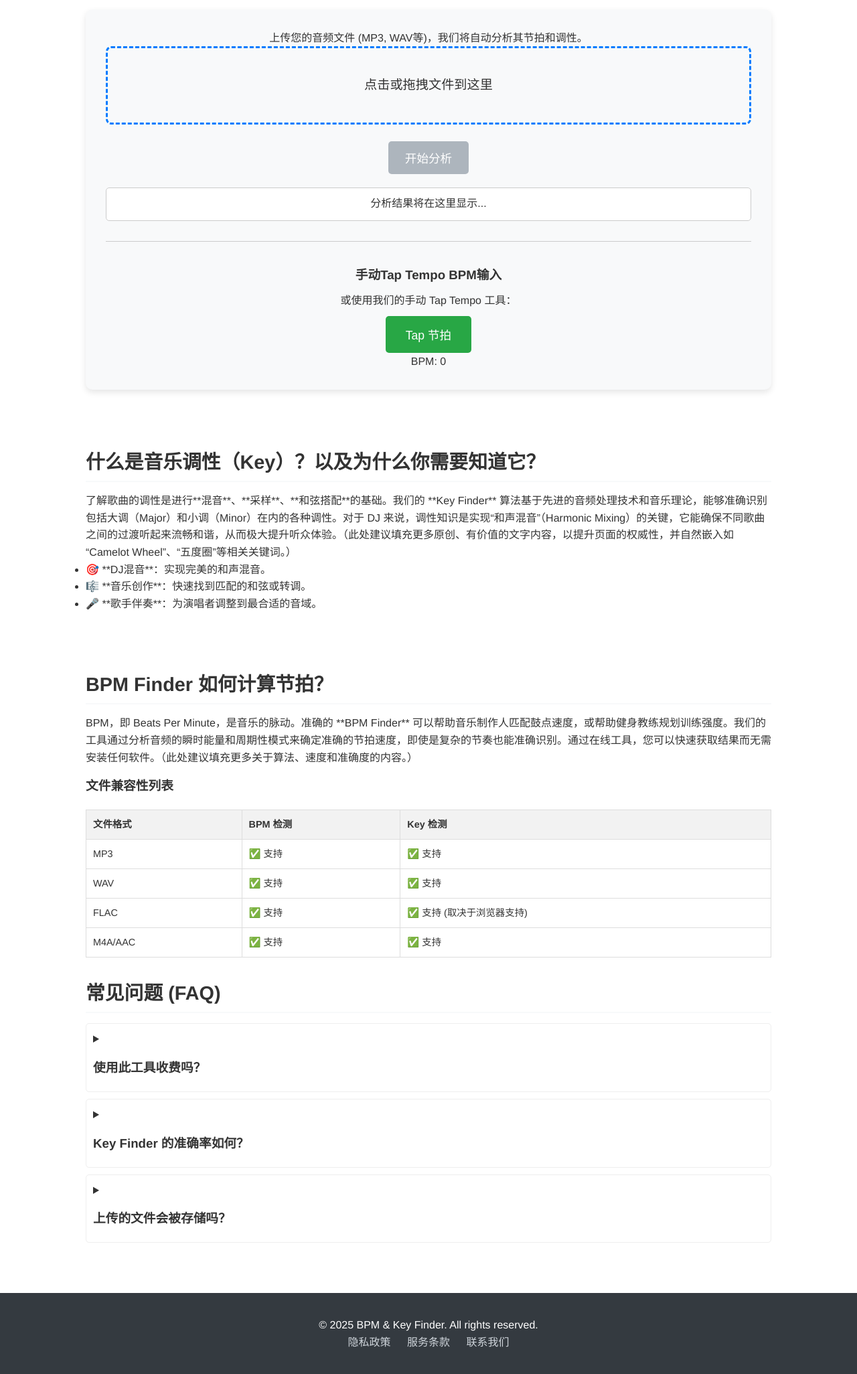
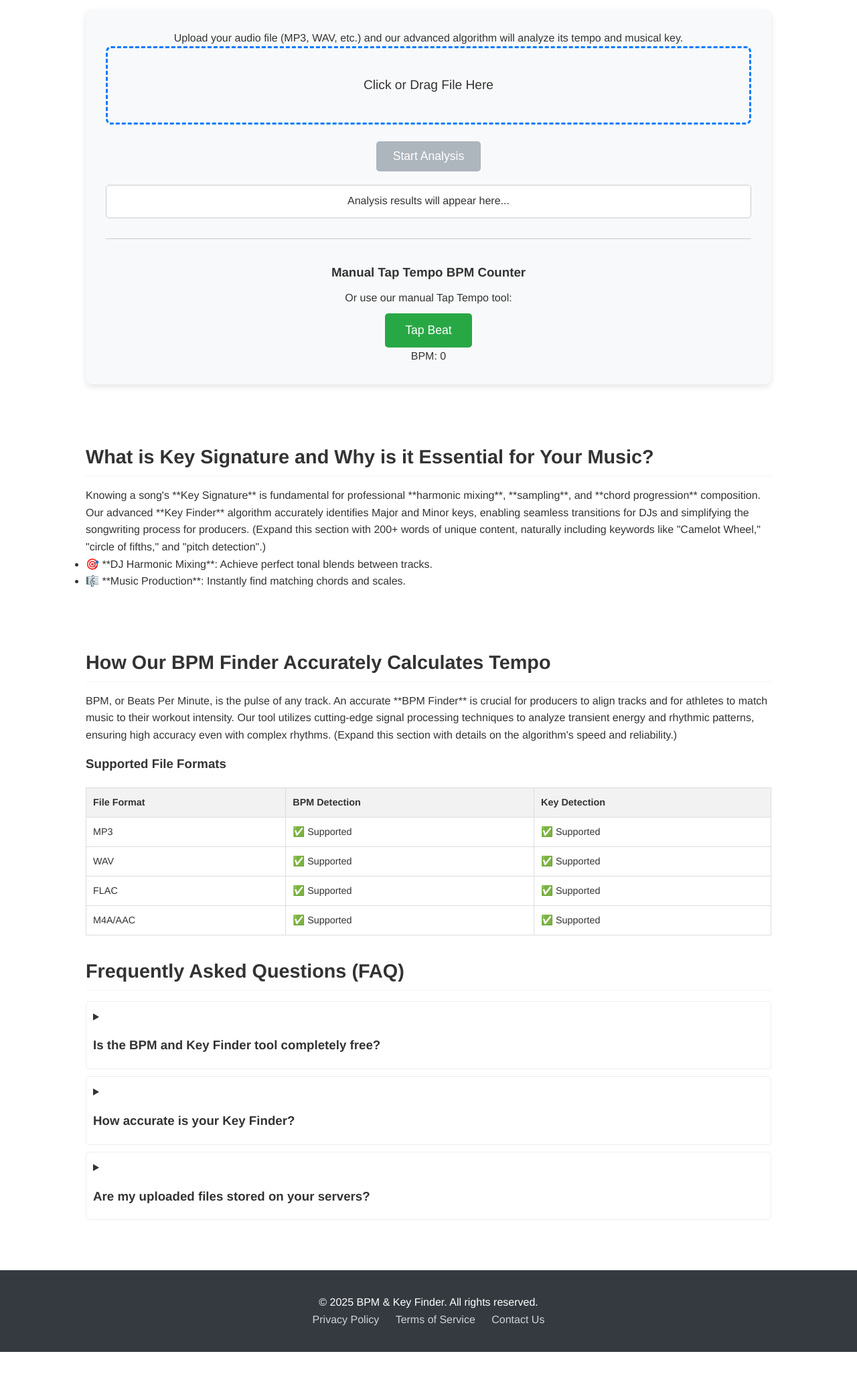
Before and after one commit to li8535725-sys/bpmandkeyfinder, a plain HTML site: page index.html in a window 1280 px wide. Shown: the part 196-2248 px from the top of the page at 67% size. After the commit the page ends 2215 px from the top, so only its background shows below. Drawn offline with Linux system fonts and the light colour scheme.

Commit message:
Add files via upload

```diff
--- a/index.html
+++ b/index.html
@@ -1,24 +1,25 @@
 <!DOCTYPE html>
-<html lang="zh-CN">
+<html lang="en">
 <head>
     <meta charset="UTF-8">
     <meta name="viewport" content="width=device-width, initial-scale=1.0">
 
-    <!-- 1. SEO 核心元素: TITLE TAG -->
-    <title>免费在线BPM和Key Finder工具 - 音乐节拍与和弦分析</title>
+    <!-- 1. SEO Core Element: TITLE TAG (Optimized for English Keywords) -->
+    <!-- Keywords: Free BPM Finder, Online Key Detector, Music Analysis Tool -->
+    <title>Free Online BPM & Key Finder Tool - Detect Music Tempo and Key Signature</title>
 
-    <!-- 2. SEO 核心元素: META DESCRIPTION -->
-    <meta name="description" content="使用我们免费、快速的在线工具准确检测任何歌曲的BPM（节拍）和音乐调性（Key）。DJ、音乐制作人、乐手必备的音乐分析神器。">
+    <!-- 2. SEO Core Element: META DESCRIPTION (Clear CTA and Keywords) -->
+    <meta name="description" content="Use our fast, accurate, and free online tool to instantly detect the BPM (Beats Per Minute) and Key Signature of any song. Essential for DJs, Producers, and Musicians.">
 
-    <!-- 3. Favicon (请替换成你的实际路径) -->
+    <!-- 3. Favicon (Placeholder) -->
     <link rel="icon" href="favicon.ico" type="image/x-icon">
 
-    <!-- 4. 样式：内联 CSS (Internal CSS) - 方便演示，生产环境推荐外部文件 -->
+    <!-- 4. Internal CSS (for quick demonstration) -->
     <style>
         /* 1. CSS Reset & Variables for Consistency and Performance */
         :root {
-            --primary-color: #007bff; /* 主题蓝色，用于按钮和链接 */
-            --secondary-color: #f8f9fa; /* 背景浅灰色 */
+            --primary-color: #007bff; /* Theme Blue */
+            --secondary-color: #f8f9fa; /* Light Gray Background */
             --text-color: #333;
             --font-family: 'Helvetica Neue', Arial, sans-serif;
             --max-width: 1200px;
@@ -34,18 +35,16 @@
             font-family: var(--font-family);
             line-height: 1.6;
             color: var(--text-color);
-            background-color: #fff; /* 默认白色背景 */
+            background-color: #fff;
         }
 
         /* 2. Layout Structure (Mobile-First) */
         .container {
-            /* 移动端全宽 */
             width: 90%;
             margin: 0 auto;
             padding: 15px 0;
         }
 
-        /* 媒体查询：大屏幕优化 */
         @media (min-width: 768px) {
             .container {
                 width: 80%;
@@ -76,7 +75,7 @@
         nav ul {
             list-style: none;
             display: flex;
-            gap: 15px; /* 使用 gap 代替 margin，现代且简洁 */
+            gap: 15px;
         }
 
         nav a {
@@ -134,7 +133,6 @@
         }
 
         #audio-file {
-            /* 隐藏原生文件输入框，只显示自定义 label */
             display: none;
         }
 
@@ -185,7 +183,7 @@
 
         @media (min-width: 600px) {
             .cta-button {
-                width: auto; /* 在桌面端按钮可以不占满宽度 */
+                width: auto;
             }
         }
 
@@ -195,7 +193,7 @@
             padding-top: 15px;
         }
 
-        /* 7. Table Styling (For Compatibility List) */
+        /* 7. Table Styling */
         table {
             width: 100%;
             border-collapse: collapse;
@@ -263,139 +261,127 @@
     </style>
 </head>
 <body>
-    <!-- HEADER：网站的导航和品牌信息 -->
+    <!-- HEADER: Navigation and Branding -->
     <header>
         <div class="container">
-            <!-- LOGO/品牌名称：应使用图片或带有ALT属性的文本 -->
-            <a href="/" class="logo" title="BPM & Key Finder 首页">
+            <a href="/" class="logo" title="BPM & Key Finder Home">
                 <span aria-hidden="true">🎵</span> BPM & Key Finder
             </a>
 
-            <!-- NAV：主导航菜单，使用语义化 <nav> 标签 -->
-            <nav aria-label="主导航">
+            <nav aria-label="Main Navigation">
                 <ul>
-                    <li><a href="/bpm-finder" title="BPM 测速工具">BPM Finder</a></li>
-                    <li><a href="/key-finder" title="音乐调性检测">Key Finder</a></li>
-                    <li><a href="/faq">常见问题</a></li>
+                    <li><a href="/bpm-finder" title="BPM Detection Tool">BPM Finder</a></li>
+                    <li><a href="/key-finder" title="Musical Key Detection">Key Finder</a></li>
+                    <li><a href="/faq">FAQ</a></li>
                 </ul>
             </nav>
         </div>
     </header>
 
-    <!-- MAIN：页面的核心内容和价值所在。一个页面只应有一个 <main> 标签。 -->
+    <!-- MAIN: Core Content -->
     <main id="main-content">
         <div class="container">
 
-            <!-- H1：页面的主要标题，必须包含最重要的关键词 -->
-            <h1 class="page-title">在线BPM和Key Finder工具</h1>
+            <!-- H1: Primary Heading with Main Keywords -->
+            <h1 class="page-title">Online BPM and Key Finder Tool</h1>
 
-            <!-- SECTION：工具的核心功能区（这是用户最需要的部分，应放在最显眼的位置） -->
+            <!-- SECTION: Core Tool Interface -->
             <section class="tool-interface" aria-labelledby="tool-heading">
-                <!-- 隐藏的 H2 确保 SEO 和可访问性，但视觉上不需要重复 H1 -->
-                <h2 id="tool-heading" class="visually-hidden">音乐分析工具</h2>
+                <h2 id="tool-heading" class="visually-hidden">Music Analysis Tool</h2>
 
-                <!-- 工具卡片：实际的互动区域 -->
                 <div class="tool-card">
-                    <!-- 描述：清晰说明工具用途 -->
-                    <p class="tool-description">上传您的音频文件 (MP3, WAV等)，我们将自动分析其节拍和调性。</p>
+                    <p class="tool-description">Upload your audio file (MP3, WAV, etc.) and our advanced algorithm will analyze its tempo and musical key.</p>
 
-                    <!-- 文件上传区域：使用表单和语义化的输入元素 -->
-                    <form id="file-upload-form" aria-label="上传音乐文件进行分析">
+                    <form id="file-upload-form" aria-label="Upload music file for analysis">
                         <label for="audio-file" class="file-label">
-                            点击或拖拽文件到这里
+                            Click or Drag File Here
                         </label>
-                        <!-- input type="file" 必须存在，但可以被 CSS 隐藏 -->
                         <input type="file" id="audio-file" accept="audio/*" required>
-                        <button type="submit" id="analyze-button" class="cta-button" disabled>开始分析</button>
+                        <button type="submit" id="analyze-button" class="cta-button" disabled>Start Analysis</button>
                     </form>
 
-                    <!-- 结果展示区 -->
+                    <!-- Results Display Area -->
                     <div id="results-area" class="results-area" aria-live="polite">
-                        <!-- aria-live="polite" 确保结果更新时屏幕阅读器会朗读 -->
-                        <p class="result-placeholder">分析结果将在这里显示...</p>
+                        <p class="result-placeholder">Analysis results will appear here...</p>
                     </div>
                 </div>
 
-                <!-- 手动BPM输入（次要功能，提升关键词覆盖） -->
+                <!-- Manual BPM Input (Tap Tempo) -->
                 <div class="manual-bpm-section">
-                    <h3>手动Tap Tempo BPM输入</h3>
-                    <p>或使用我们的手动 Tap Tempo 工具：</p>
-                    <button id="tap-tempo-button" aria-label="点击测量节拍">Tap 节拍</button>
+                    <h3>Manual Tap Tempo BPM Counter</h3>
+                    <p>Or use our manual Tap Tempo tool:</p>
+                    <button id="tap-tempo-button" aria-label="Tap to measure tempo">Tap Beat</button>
                     <div id="tapped-bpm-result">BPM: 0</div>
                 </div>
             </section>
 
-            <!-- SECTION：SEO 内容支持区 1 - 调性分析的重要性 -->
+            <!-- SECTION: SEO Content 1 - Key Analysis Importance -->
             <section class="seo-content key-analysis" aria-labelledby="key-analysis-heading">
-                <h2 id="key-analysis-heading">什么是音乐调性（Key）？以及为什么你需要知道它？</h2>
-                <p>了解歌曲的调性是进行**混音**、**采样**、**和弦搭配**的基础。我们的 **Key Finder** 算法基于先进的音频处理技术和音乐理论，能够准确识别包括大调（Major）和小调（Minor）在内的各种调性。对于 DJ 来说，调性知识是实现“和声混音”（Harmonic Mixing）的关键，它能确保不同歌曲之间的过渡听起来流畅和谐，从而极大提升听众体验。（此处建议填充更多原创、有价值的文字内容，以提升页面的权威性，并自然嵌入如“Camelot Wheel”、“五度圈”等相关关键词。）</p>
-                <!-- 使用列表提升信息结构 -->
+                <h2 id="key-analysis-heading">What is Key Signature and Why is it Essential for Your Music?</h2>
+                <p>Knowing a song's **Key Signature** is fundamental for professional **harmonic mixing**, **sampling**, and **chord progression** composition. Our advanced **Key Finder** algorithm accurately identifies Major and Minor keys, enabling seamless transitions for DJs and simplifying the songwriting process for producers. (Expand this section with 200+ words of unique content, naturally including keywords like "Camelot Wheel," "circle of fifths," and "pitch detection".)</p>
                 <ul>
-                    <li>🎯 **DJ混音**：实现完美的和声混音。</li>
-                    <li>🎼 **音乐创作**：快速找到匹配的和弦或转调。</li>
-                    <li>🎤 **歌手伴奏**：为演唱者调整到最合适的音域。</li>
+                    <li>🎯 **DJ Harmonic Mixing**: Achieve perfect tonal blends between tracks.</li>
+                    <li>🎼 **Music Production**: Instantly find matching chords and scales.</li>
                 </ul>
             </section>
 
-            <!-- SECTION：SEO 内容支持区 2 - BPM 分析的重要性 -->
+            <!-- SECTION: SEO Content 2 - BPM Analysis Importance -->
             <section class="seo-content bpm-analysis" aria-labelledby="bpm-analysis-heading">
-                <h2 id="bpm-analysis-heading">BPM Finder 如何计算节拍？</h2>
-                <p>BPM，即 Beats Per Minute，是音乐的脉动。准确的 **BPM Finder** 可以帮助音乐制作人匹配鼓点速度，或帮助健身教练规划训练强度。我们的工具通过分析音频的瞬时能量和周期性模式来确定准确的节拍速度，即使是复杂的节奏也能准确识别。通过在线工具，您可以快速获取结果而无需安装任何软件。（此处建议填充更多关于算法、速度和准确度的内容。）</p>
+                <h2 id="bpm-analysis-heading">How Our BPM Finder Accurately Calculates Tempo</h2>
+                <p>BPM, or Beats Per Minute, is the pulse of any track. An accurate **BPM Finder** is crucial for producers to align tracks and for athletes to match music to their workout intensity. Our tool utilizes cutting-edge signal processing techniques to analyze transient energy and rhythmic patterns, ensuring high accuracy even with complex rhythms. (Expand this section with details on the algorithm's speed and reliability.)</p>
 
-                <!-- 使用表格展示兼容性，搜索引擎喜欢结构化数据 -->
-                <h3 class="compatibility-heading">文件兼容性列表</h3>
+                <!-- Compatibility Table (SEO Friendly Structure) -->
+                <h3 class="compatibility-heading">Supported File Formats</h3>
                 <table>
                     <thead>
                         <tr>
-                            <th>文件格式</th>
-                            <th>BPM 检测</th>
-                            <th>Key 检测</th>
+                            <th>File Format</th>
+                            <th>BPM Detection</th>
+                            <th>Key Detection</th>
                         </tr>
                     </thead>
                     <tbody>
-                        <tr><td>MP3</td><td>✅ 支持</td><td>✅ 支持</td></tr>
-                        <tr><td>WAV</td><td>✅ 支持</td><td>✅ 支持</td></tr>
-                        <tr><td>FLAC</td><td>✅ 支持</td><td>✅ 支持 (取决于浏览器支持)</td></tr>
-                        <tr><td>M4A/AAC</td><td>✅ 支持</td><td>✅ 支持</td></tr>
+                        <tr><td>MP3</td><td>✅ Supported</td><td>✅ Supported</td></tr>
+                        <tr><td>WAV</td><td>✅ Supported</td><td>✅ Supported</td></tr>
+                        <tr><td>FLAC</td><td>✅ Supported</td><td>✅ Supported</td></tr>
+                        <tr><td>M4A/AAC</td><td>✅ Supported</td><td>✅ Supported</td></tr>
                     </tbody>
                 </table>
             </section>
 
-            <!-- SECTION：FAQ 常见问题 (推荐使用 Schema Markup: FAQPage) -->
+            <!-- SECTION: FAQ (Great for SEO Snippets) -->
             <section class="faq" aria-labelledby="faq-heading">
-                <h2 id="faq-heading">常见问题 (FAQ)</h2>
-                <!-- 每个问题都应该使用 H3 或 H4，并使用 <details> / <summary> 提升用户体验 -->
+                <h2 id="faq-heading">Frequently Asked Questions (FAQ)</h2>
                 <details>
-                    <summary><h3>使用此工具收费吗？</h3></summary>
-                    <p>我们的 BPM & Key Finder 工具是完全免费的。我们致力于为音乐爱好者提供高质量的在线服务，未来可能会通过广告支持运营。</p>
+                    <summary><h3>Is the BPM and Key Finder tool completely free?</h3></summary>
+                    <p>Yes, our tool is 100% free to use. We aim to provide high-quality music analysis services to the community.</p>
                 </details>
                 <details>
-                    <summary><h3>Key Finder 的准确率如何？</h3></summary>
-                    <p>我们采用先进的机器学习算法，在干净、清晰的音频源上，准确率可达95%以上。但对于音质较差或节奏模糊的音乐（如环境音乐），结果可能会有偏差。</p>
+                    <summary><h3>How accurate is your Key Finder?</h3></summary>
+                    <p>We use state-of-the-art machine learning models, achieving over 95% accuracy on clean audio sources. Accuracy may vary with poor quality recordings.</p>
                 </details>
                 <details>
-                    <summary><h3>上传的文件会被存储吗？</h3></summary>
-                    <p>不会。文件仅在您的浏览器或我们的服务器上临时处理并分析，分析完成后会立即删除，我们不会存储您的任何音频文件。</p>
+                    <summary><h3>Are my uploaded files stored on your servers?</h3></summary>
+                    <p>No. Your files are processed temporarily on our secure servers and deleted immediately after analysis. We do not store any of your audio files.</p>
                 </details>
             </section>
 
         </div>
     </main>
 
-    <!-- FOOTER：网站底部的次要信息和链接 -->
+    <!-- FOOTER: Secondary Information and Links -->
     <footer>
         <div class="container">
             <p>&copy; 2025 BPM & Key Finder. All rights reserved.</p>
             <div class="footer-links">
-                <a href="/privacy" title="隐私政策">隐私政策</a>
-                <a href="/terms" title="服务条款">服务条款</a>
-                <a href="/contact" title="联系我们">联系我们</a>
+                <a href="/privacy" title="Privacy Policy">Privacy Policy</a>
+                <a href="/terms" title="Terms of Service">Terms of Service</a>
+                <a href="/contact" title="Contact Us">Contact Us</a>
             </div>
         </div>
     </footer>
 
-    <!-- JavaScript for Functionality (例如：文件上传处理、Tap Tempo 逻辑) -->
-    <!-- 实际代码需要依赖 Web Audio API 和 Key/BPM 检测库来实现核心功能 -->
+    <!-- Placeholder JavaScript for Functionality (as in the original) -->
     <script>
         document.addEventListener('DOMContentLoaded', () => {
             const fileInput = document.getElementById('audio-file');
@@ -404,45 +390,42 @@
             const tapButton = document.getElementById('tap-tempo-button');
             const tappedResult = document.getElementById('tapped-bpm-result');
 
-            // --- 文件上传逻辑（简化）---
+            // --- File Upload Logic (Simplified) ---
             fileInput.addEventListener('change', () => {
                 if (fileInput.files.length > 0) {
                     analyzeButton.disabled = false;
-                    analyzeButton.textContent = `分析: ${fileInput.files[0].name}`;
+                    analyzeButton.textContent = `Analyze: ${fileInput.files[0].name}`;
                 } else {
                     analyzeButton.disabled = true;
-                    analyzeButton.textContent = '开始分析';
+                    analyzeButton.textContent = 'Start Analysis';
                 }
             });
 
             analyzeButton.addEventListener('click', (e) => {
                 e.preventDefault();
                 if (fileInput.files.length > 0) {
-                    resultsArea.innerHTML = '<p>正在分析中... (此处将调用后端或WebAssembly库进行音频处理)</p>';
+                    resultsArea.innerHTML = '<p>Analyzing... (Calling backend/WebAssembly for audio processing)</p>';
 
-                    // 模拟异步分析过程
+                    // Simulate async analysis
                     setTimeout(() => {
-                        // 假设分析结果
                         const bpm = Math.floor(Math.random() * 60) + 90; // 90-150
-                        const keys = ['C Major', 'A Minor', 'G Major', 'F Minor'];
+                        const keys = ['C Major', 'A Minor', 'G Major', 'F Minor', 'B Flat Major'];
                         const key = keys[Math.floor(Math.random() * keys.length)];
 
                         resultsArea.innerHTML = `
-                            <p><strong>文件名:</strong> ${fileInput.files[0].name}</p>
-                            <p><strong>检测到的 BPM:</strong> <span style="font-size: 1.5rem; color: var(--primary-color);">${bpm}</span></p>
-                            <p><strong>检测到的调性 (Key):</strong> <span style="font-size: 1.5rem; color: #dc3545;">${key}</span></p>
+                            <p><strong>File Name:</strong> ${fileInput.files[0].name}</p>
+                            <p><strong>Detected BPM:</strong> <span style="font-size: 1.5rem; color: var(--primary-color);">${bpm}</span></p>
+                            <p><strong>Detected Key:</strong> <span style="font-size: 1.5rem; color: #dc3545;">${key}</span></p>
                         `;
-                    }, 2000); // 2秒后返回结果
+                    }, 2000);
                 }
             });
 
-            // --- Tap Tempo 逻辑（简化）---
+            // --- Tap Tempo Logic (Simplified) ---
             let taps = [];
             tapButton.addEventListener('click', () => {
                 const now = Date.now();
-
-                // 移除超过 3 秒的旧点击
-                taps = taps.filter(time => now - time < 3000);
+                taps = taps.filter(time => now - time < 3000); // Reset after 3s
                 taps.push(now);
 
                 if (taps.length >= 2) {
@@ -454,13 +437,12 @@
                     const averageIntervalMs = totalInterval / (taps.length - 1);
                     const calculatedBPM = Math.round(60000 / averageIntervalMs);
 
-                    tappedResult.innerHTML = `BPM: <span style="font-size: 1.5rem; color: #28a745;">${calculatedBPM}</span> (点击次数: ${taps.length})`;
+                    tappedResult.innerHTML = `BPM: <span style="font-size: 1.5rem; color: #28a745;">${calculatedBPM}</span> (Taps: ${taps.length})`;
                 } else {
-                     tappedResult.innerHTML = `请至少再点击 ${2 - taps.length} 次`;
+                     tappedResult.innerHTML = `Tap ${2 - taps.length} more times`;
                 }
             });
 
-            // 重置 Tap Tempo
             document.body.addEventListener('keypress', (e) => {
                 if (e.key === 'r') {
                     taps = [];
```
